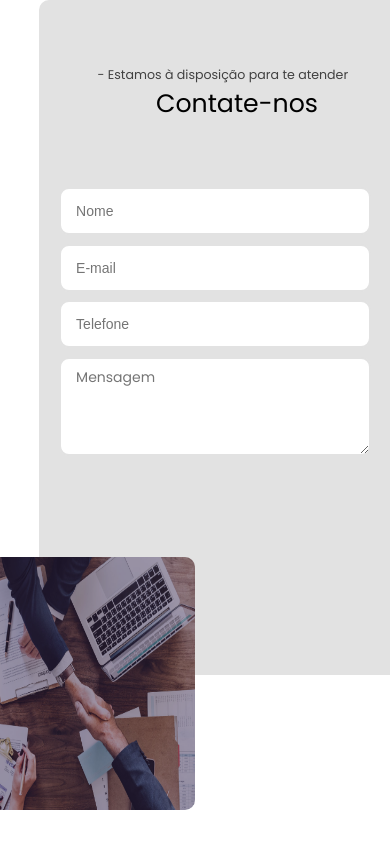
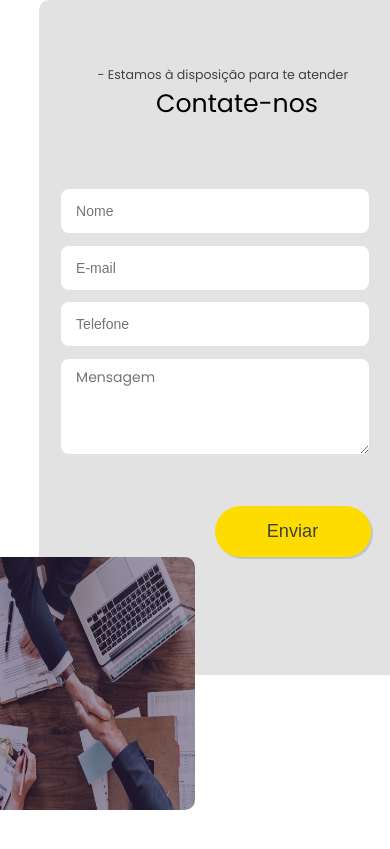
Before and after one commit to citi-onboarding/Elementus-Jr, a React (Create React App) app in the folder client/: page / in a window 390 px wide. Shown: the part 5201-6050 px from the top of the page. Built offline with nearby package versions, Linux system fonts and the light colour scheme; no server answers.

Commit message:
frontend contato finalizado / adicao do botao

```diff
--- a/client/src/components/Contato/Contato.css
+++ b/client/src/components/Contato/Contato.css
@@ -24,7 +24,7 @@
 .background2{
     display: flex;
     justify-content: center;
-    background-color: #dbdbdb;
+    background-color: rgb(226, 226, 226);
     border-top-left-radius: 10px;
     border-bottom-left-radius: 10px;
     height: 100vh;
@@ -111,6 +111,19 @@ textarea{
     font-size: 2em;
 }
 
+.buttonEnviar{
+    margin-left: 10vw;
+    margin-top: 5vh;
+    border-radius: 30px;
+    border: none;
+    background-color: #FFDC00;
+    box-shadow: 2px 2px rgb(196, 196, 196);
+    width: 12vw;
+    height: 6vh;
+    font-size: 1.5rem;
+    color: #414141;
+}
+
 
 @media only screen and (max-width: 700px){
     .background{
@@ -188,4 +201,18 @@ textarea{
         padding-left: 4vw;
         padding-top: 1vh;
     }
+
+    .buttonEnviar{
+        margin-left: 40vw;
+        margin-top: 5vh;
+        border-radius: 30px;
+        border: none;
+        background-color: #FFDC00;
+        box-shadow: 2px 2px rgb(196, 196, 196);
+        width: 40vw;
+        height: 6vh;
+        font-size: 1.3rem;
+        color: #414141;
+    }
+
 }
--- a/client/src/components/Contato/Contato.jsx
+++ b/client/src/components/Contato/Contato.jsx
@@ -1,7 +1,6 @@
 import React from "react";
 import "./Contato.css";
-import imgContato from "./Contato.png"
-
+import imgContato from "./Contato.png";
 
 function Contato(){
     return(
@@ -21,6 +20,7 @@ function Contato(){
                         <input className="inputTelefone" type="Number" placeholder="Telefone"/>
                         <textarea className="inputMensagem" type="Textarea" placeholder="Mensagem"/>
                     </div>
+                    <button className="buttonEnviar">Enviar</button>
                 </div>
             </div>
         </div>
--- a/client/src/index.jsx
+++ b/client/src/index.jsx
@@ -3,16 +3,12 @@ import ReactDOM from 'react-dom';
 import Navbar from "./components/Navbar/Navbar"
 import Contato from "./components/Contato/Contato"
 
-import {
-  Banner,
-} from '.\\components';
 
 function App() {
 
   return(
     <div className="app">
       <Navbar />
-      <Banner/>
       <Contato />
     </div>
   )
```
